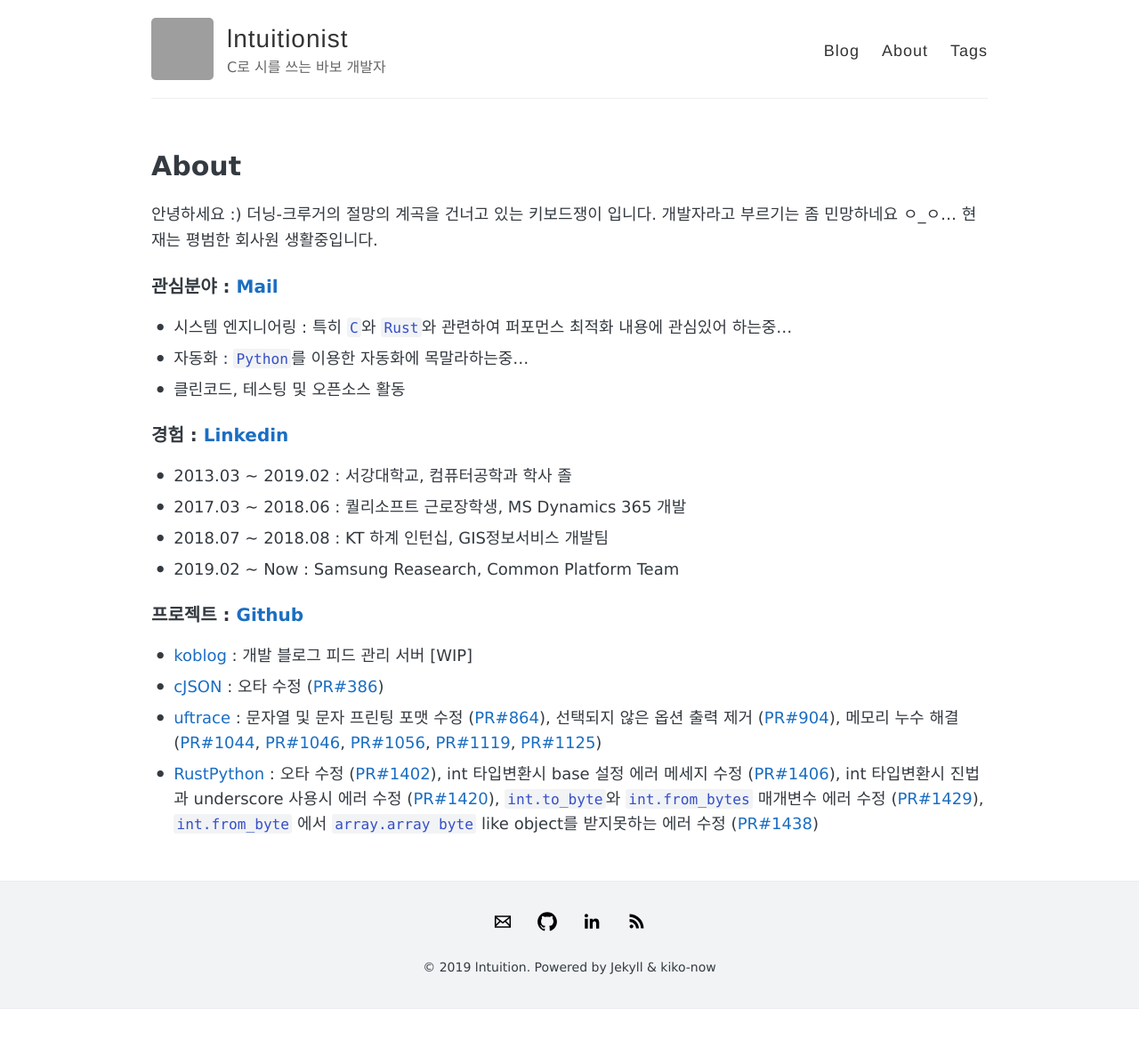
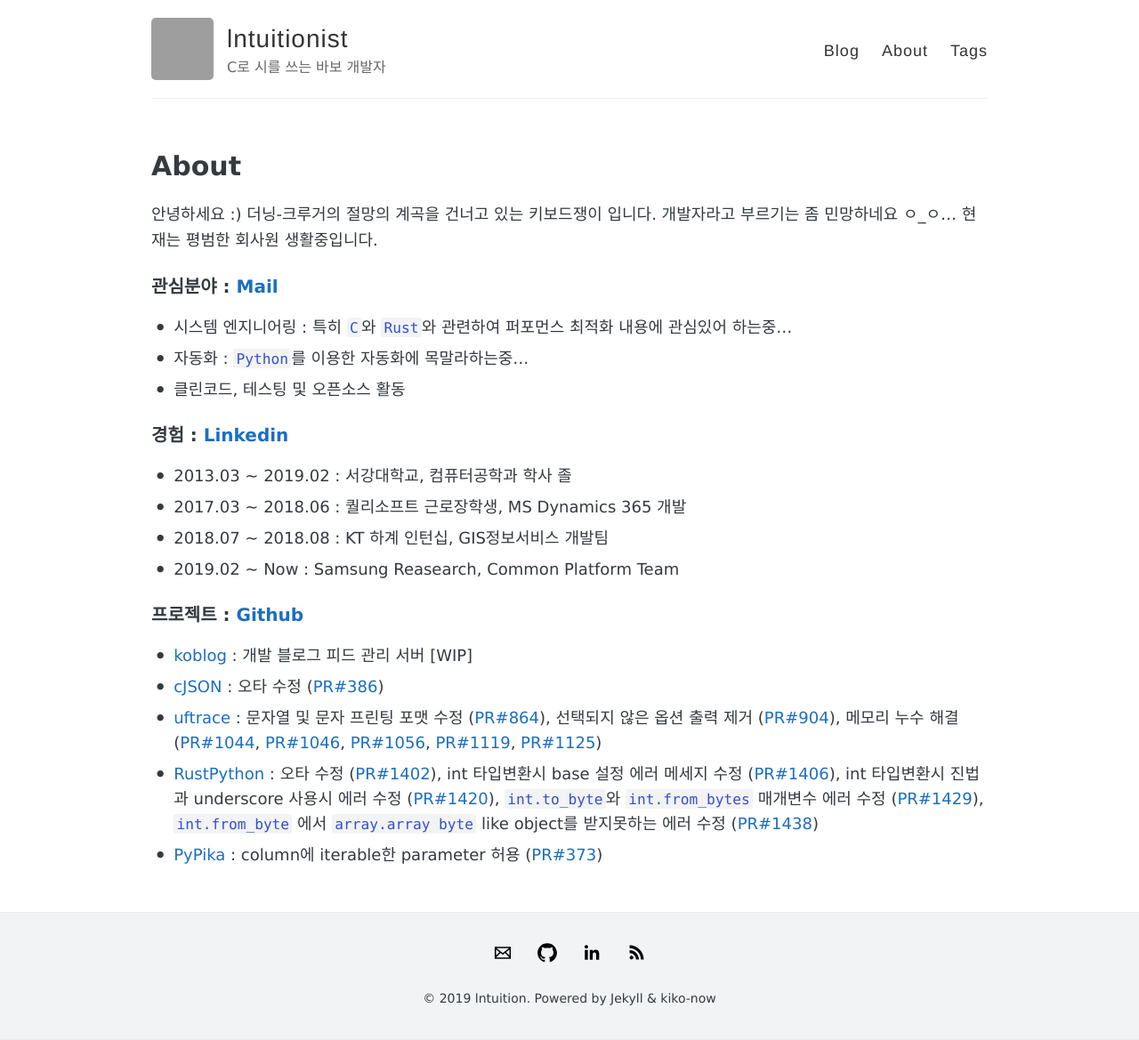
Before and after one commit to lntuition/lntuition.github.io, a Jekyll site: the page built from about.md, in a window 1280 px wide. Shown: the whole page at 89% size. Built offline with Jekyll 4.4.1, drawn with Linux system fonts in a browser that asks for light colours; some web fonts are replaced; before the commit the page ends 1134 px from its top, so only the background shows below that; grey boxes are pictures that could not be loaded.

Commit message:
Update project in about.md

```diff
--- a/about.md
+++ b/about.md
@@ -33,3 +33,5 @@ int 타입변환시 base 설정 에러 메세지 수정 ([PR#1406](https://githu
 int 타입변환시 진법과 underscore 사용시 에러 수정 ([PR#1420](https://github.com/RustPython/RustPython/pull/1420)),
 `int.to_byte`와 `int.from_bytes` 매개변수 에러 수정 ([PR#1429](https://github.com/RustPython/RustPython/pull/1429)),
 `int.from_byte` 에서 `array.array byte` like object를 받지못하는 에러 수정 ([PR#1438](https://github.com/RustPython/RustPython/pull/1438))
+- [PyPika](https://github.com/kayak/pypika) :
+column에 iterable한 parameter 허용 ([PR#373](https://github.com/kayak/pypika/pull/373))
```
